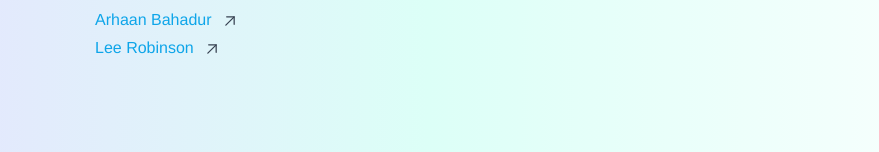
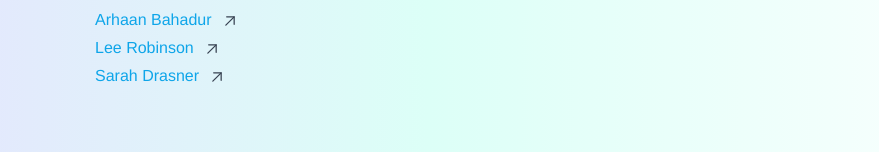
Before and after one commit to achntj/garden, a Next.js app: page /design in a window 1280 px wide. Shown: the part 311-463 px from the top of the page, without its empty margins (211-1090 px from the left). Built offline with nearby package versions, Linux system fonts and the light colour scheme; no server answers.

Commit message:
update /design

```diff
--- a/pages/design.tsx
+++ b/pages/design.tsx
@@ -8,6 +8,7 @@ export default function Design() {
     { name: "Linus Lee", link: "https://thesephist.com/" },
     { name: "Arhaan Bahadur", link: "https://arhaanbahadur.co/" },
     { name: "Lee Robinson", link: "https://leerob.io/" },
+    { name: "Sarah Drasner", link: "https://sarah.dev/" },
   ];
   return (
     <HeadContainer
```
